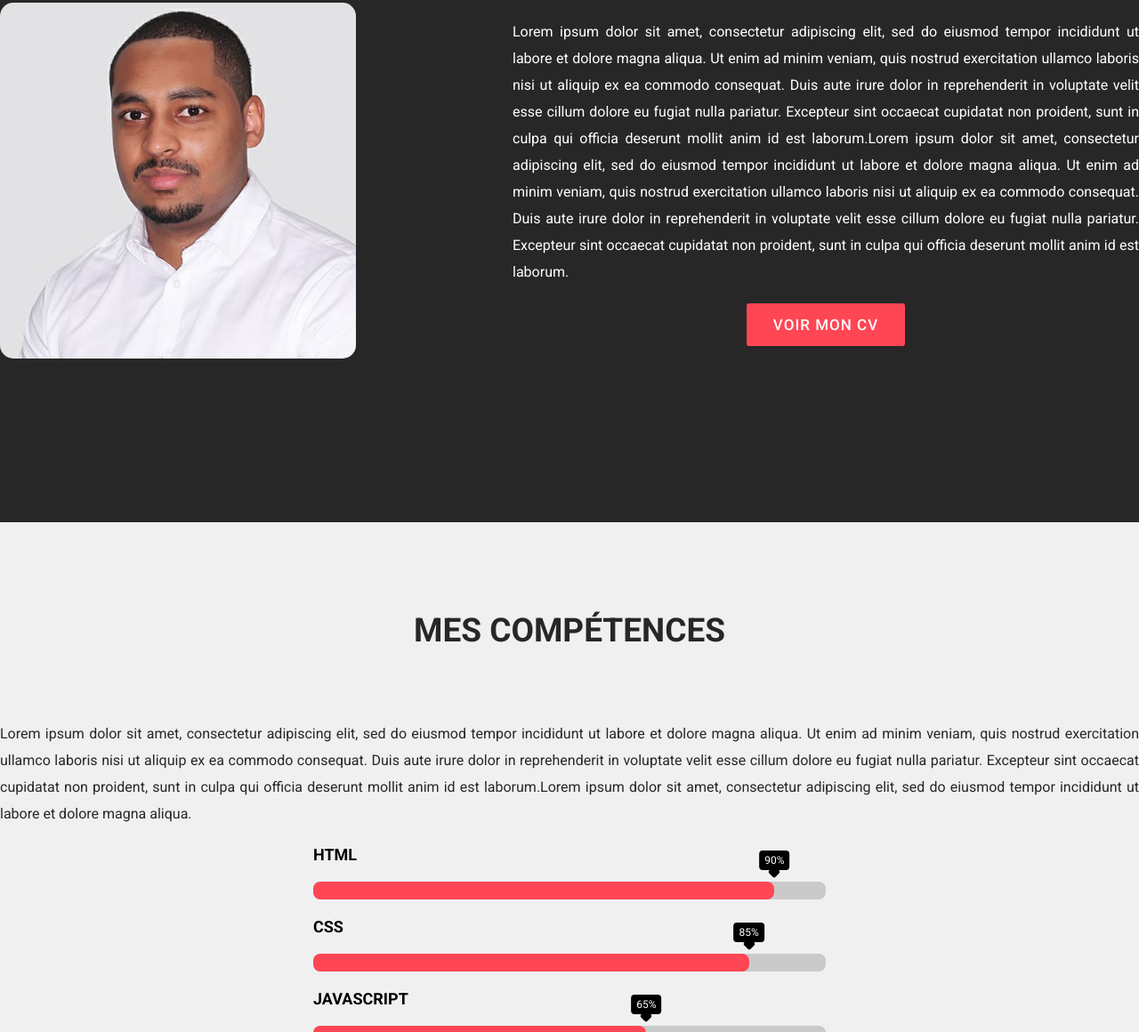
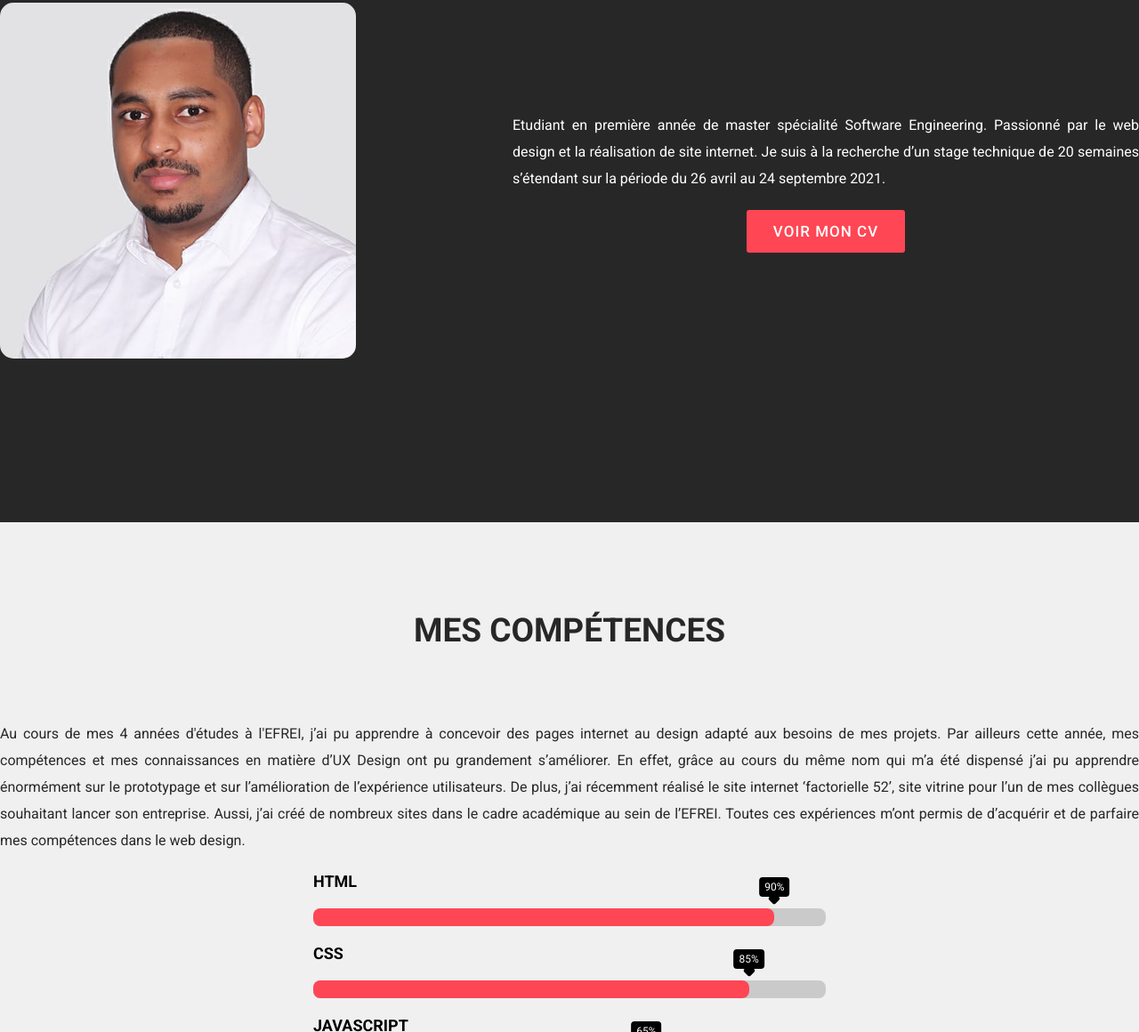
Before and after one commit to fx97226/Portfolio, a plain HTML site: page full screen video/index.html in a window 1280 px wide. Shown: the part 1035-2195 px from the top of the page at 89% size. Drawn offline with nearby package versions, Linux system fonts and the light colour scheme.

Commit message:
add text

```diff
--- a/full screen video/index.html
+++ b/full screen video/index.html
@@ -58,7 +58,7 @@
         <div class="about-me-content">
             <div class="col left"><img class="about-img" src="moi.jpeg"> </div>
             <div class="col right">
-            <div class="txt">Lorem ipsum dolor sit amet, consectetur adipiscing elit, sed do eiusmod tempor incididunt ut labore et dolore magna aliqua. Ut enim ad minim veniam, quis nostrud exercitation ullamco laboris nisi ut aliquip ex ea commodo consequat. Duis aute irure dolor in reprehenderit in voluptate velit esse cillum dolore eu fugiat nulla pariatur. Excepteur sint occaecat cupidatat non proident, sunt in culpa qui officia deserunt mollit anim id est laborum.Lorem ipsum dolor sit amet, consectetur adipiscing elit, sed do eiusmod tempor incididunt ut labore et dolore magna aliqua. Ut enim ad minim veniam, quis nostrud exercitation ullamco laboris nisi ut aliquip ex ea commodo consequat. Duis aute irure dolor in reprehenderit in voluptate velit esse cillum dolore eu fugiat nulla pariatur. Excepteur sint occaecat cupidatat non proident, sunt in culpa qui officia deserunt mollit anim id est laborum.</div>
+            <div class="txt">Etudiant en première année de master spécialité Software Engineering. Passionné par le web design et la réalisation de site internet. Je suis à la recherche d’un stage technique de 20 semaines s’étendant sur la période du 26 avril au 24 septembre 2021.</div>
               <a class="btn2" href="https://www.linkedin.com/in/hilaire-francois-xavier-382012174" type="button">Voir mon CV</a>
             </div>
           </div>
@@ -70,7 +70,7 @@
       <div class="max">
         <h2 class="skill-title">Mes compétences</h2>
 
-          <div class="txt2">Lorem ipsum dolor sit amet, consectetur adipiscing elit, sed do eiusmod tempor incididunt ut labore et dolore magna aliqua. Ut enim ad minim veniam, quis nostrud exercitation ullamco laboris nisi ut aliquip ex ea commodo consequat. Duis aute irure dolor in reprehenderit in voluptate velit esse cillum dolore eu fugiat nulla pariatur. Excepteur sint occaecat cupidatat non proident, sunt in culpa qui officia deserunt mollit anim id est laborum.Lorem ipsum dolor sit amet, consectetur adipiscing elit, sed do eiusmod tempor incididunt ut labore et dolore magna aliqua.</div></div>
+          <div class="txt2">Au cours de mes 4 années d'études à l'EFREI, j’ai pu apprendre à concevoir des pages internet au design adapté aux besoins de mes projets. Par ailleurs cette année, mes compétences et mes connaissances en matière d’UX Design ont pu grandement s’améliorer. En effet, grâce au cours du même nom qui m’a été dispensé j’ai pu apprendre énormément sur le prototypage et sur l’amélioration de l’expérience utilisateurs. De plus, j’ai récemment réalisé le site internet ‘factorielle 52’, site vitrine pour l’un de mes collègues souhaitant lancer son entreprise. Aussi, j’ai créé de nombreux sites dans le cadre académique au sein de l’EFREI. Toutes ces expériences m’ont permis de d’acquérir et de parfaire mes compétences dans le web design.</div></div>
 
 
           <div class="skills">
```
